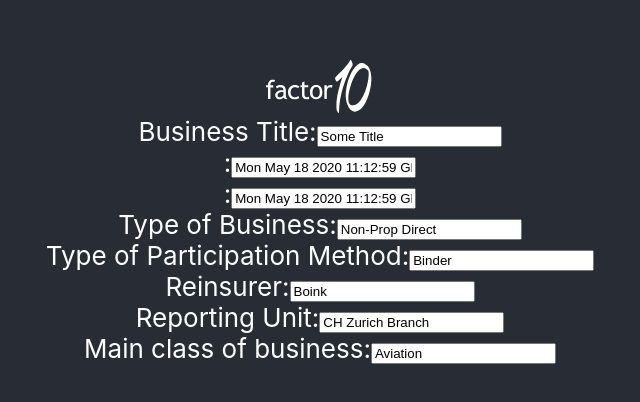
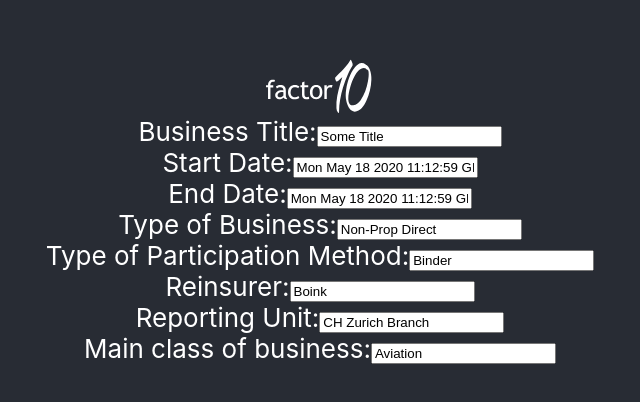
Before and after one commit to cristianbarbici/sirius-qb, a React (Create React App) app: page / in a window 1280 px wide. Shown: the part 192-594 px from the top of the page, without its empty margins (320-960 px from the left). Built offline with nearby package versions, Linux system fonts and the light colour scheme.

Commit message:
Modify works but state is local

```diff
--- a/src/Components/CreateQuickBusiness.js
+++ b/src/Components/CreateQuickBusiness.js
@@ -17,11 +17,15 @@ export default function CreateQuickBusiness(props) {
         <SplField field="process_BusinessLayer.BusinessTitle">
           <BusinessTitleField />
         </SplField>
+        <SplField field="process_StartDate">
+          <DatePicker
+            label="Start Date"
+            value={startDate}
+            onChange={eventTarget(handleStartDateChange)}
+          />
+        </SplField>
         <DatePicker
-          value={startDate}
-          onChange={eventTarget(handleStartDateChange)}
-        />
-        <DatePicker
+          label="End Date"
           value={endDate}
           onChange={eventTarget(handleEndDateChange)}
         />
@@ -31,8 +35,7 @@ export default function CreateQuickBusiness(props) {
             label="Type of Business"
             variant="filled"
             select
-          >
-          </TextField>
+          ></TextField>
         </SplField>
         <SplField field="process_TypeOfParticipation.Name">
           <TextField
@@ -56,8 +59,7 @@ export default function CreateQuickBusiness(props) {
             label="Reinsurer"
             variant="filled"
             select
-          >
-          </TextField>
+          ></TextField>
         </SplField>
         <SplField field="process_ReportingUnit.Name">
           <TextField
@@ -72,8 +74,7 @@ export default function CreateQuickBusiness(props) {
             label="Main class of business"
             variant="filled"
             select
-          >
-          </TextField>
+          ></TextField>
         </SplField>
       </form>
     </div>
--- a/src/Components/TextField.js
+++ b/src/Components/TextField.js
@@ -1,13 +1,15 @@
-import React, { useContext } from "react";
+import React, { useContext, useState } from "react";
 import { SplFieldCtx } from "../SplatComponents/SplField";
-import { navigateState, setState } from "../SplatComponents/SplProcess";
+import { navigateState } from "../SplatComponents/SplProcess";
 
 export default function TextField(props) {
   const fieldContext = useContext(SplFieldCtx);
-  const splatFieldValue = () => navigateState(fieldContext.path, fieldContext.state);
+  const [state, setState] = useState(
+    navigateState(fieldContext.path, fieldContext.state)
+  );
   const handleSplatFieldValueChange = (event) => {
     console.log("update " + fieldContext.path + " => " + event.target.value);
-    setState(fieldContext.path, fieldContext.state, event.target.value);
+    setState(event.target.value);
   };
 
   return (
@@ -15,7 +17,7 @@ export default function TextField(props) {
       {props.label}:
       <input
         type="text"
-        value={splatFieldValue()}
+        value={state}
         id="{props.id}"
         onChange={handleSplatFieldValueChange}
       ></input>
```
